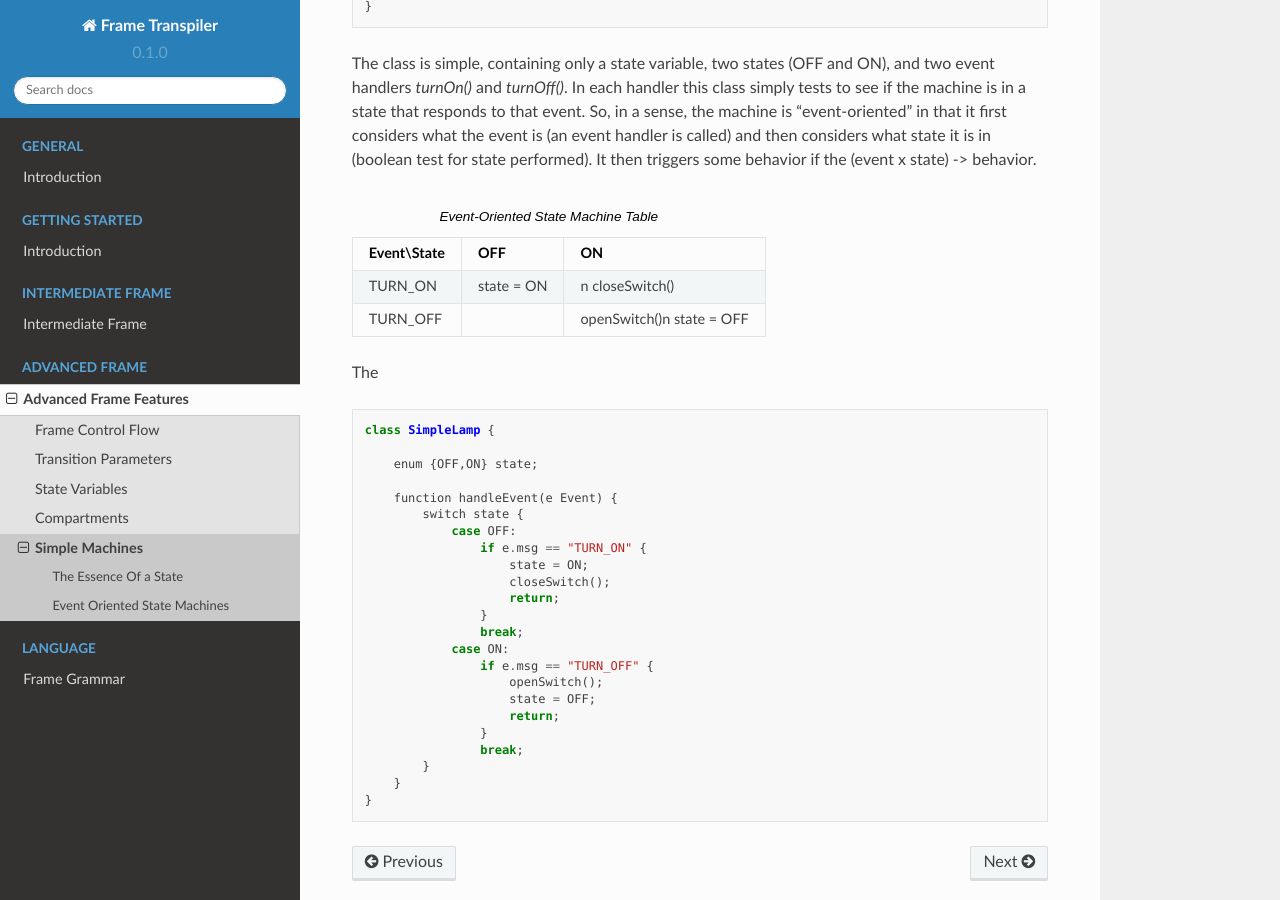
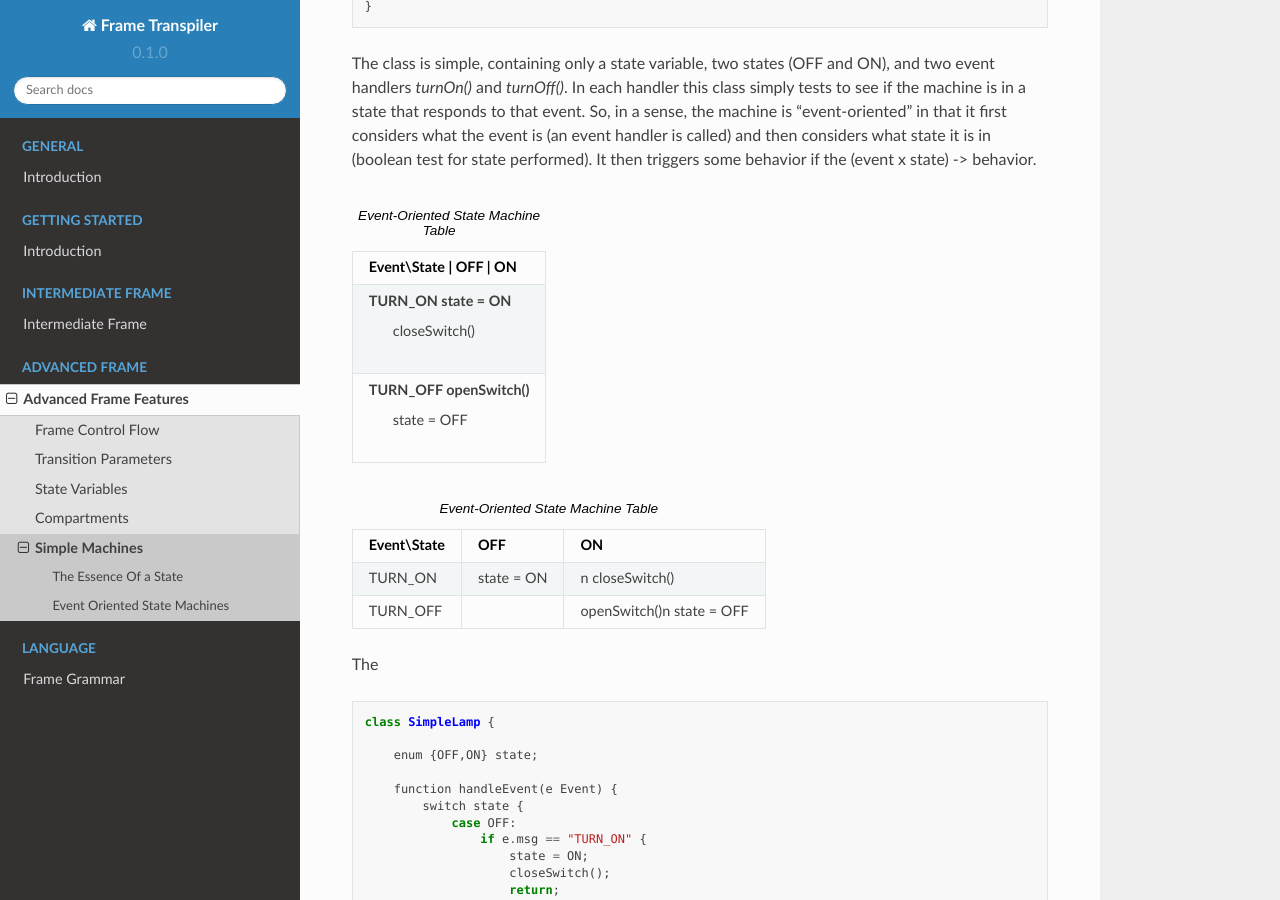
Before and after one commit to frame-lang/frame_transpiler, a Sphinx documentation site: the page built from docs/source/advanced_frame/simple_machines.rst, in a window 1280 px wide and 900 px high, scrolled down 1342 px. Built offline with Sphinx 7.4.7 and the Read the Docs theme 2.0.0, drawn with Linux system fonts in a browser that asks for light colours; pages that are not in the unit, such as notebooks, are missing from menus.

Commit message:
Table test

```diff
--- a/docs/source/advanced_frame/simple_machines.rst
+++ b/docs/source/advanced_frame/simple_machines.rst
@@ -80,6 +80,20 @@ the (event x state) -> behavior.
 .. table:: Event-Oriented State Machine Table
     :widths: auto
 
+    +----------------------------------------------+
+    |Event\\State |   OFF           |   ON         |
+    +==============================================+
+    |TURN_ON        state = ON                     |
+    |                                closeSwitch() |
+    +----------------------------------------------+
+    |TURN_OFF                        openSwitch()  |
+    |                                state = OFF   |
+    +----------------------------------------------+
+
+
+.. table:: Event-Oriented State Machine Table
+    :widths: auto
+
     =============  ===============  ===============
     Event\\State    OFF              ON
     =============  ===============  ===============
```
